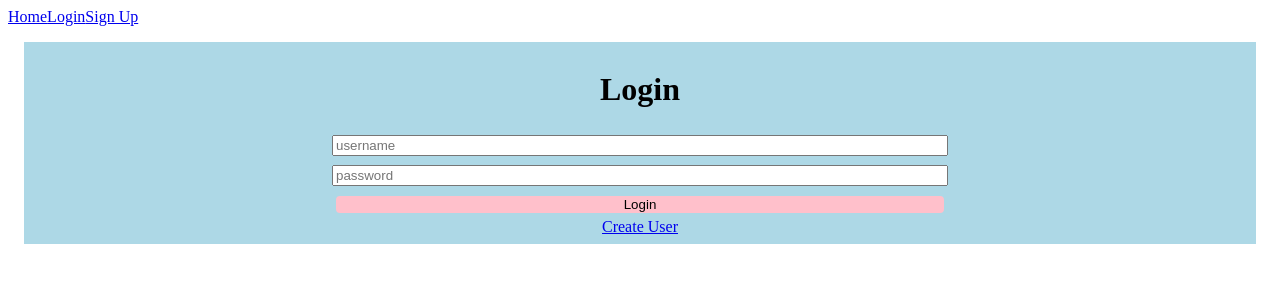
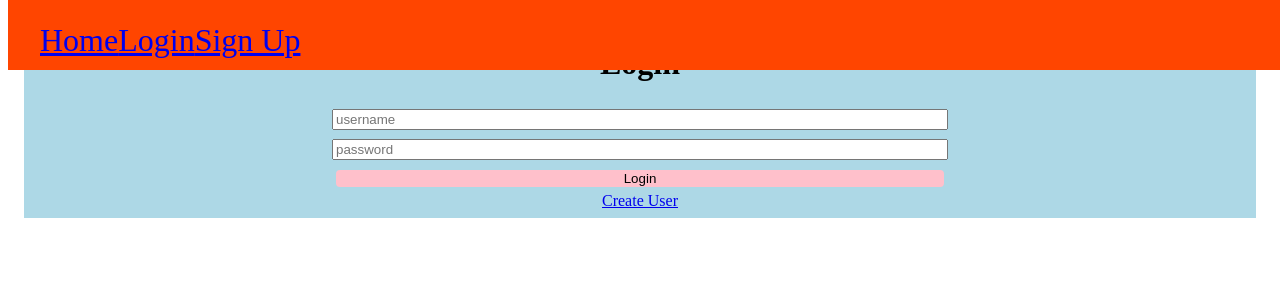
Before and after one commit to kdmatthews/CapstoneProject, a React (Create React App) app in the folder capstone/: page /login in a window 1280 px wide. Shown: the top 300 px of the page. Built offline with nearby package versions, Linux system fonts and the light colour scheme.

Commit message:
started header styling

```diff
--- a/capstone/package.json
+++ b/capstone/package.json
@@ -10,11 +10,13 @@
     "cors": "^2.8.5",
     "dotenv": "^10.0.0",
     "express": "^4.17.1",
+    "node-sass": "^6.0.1",
     "nodemon": "^2.0.14",
     "pg": "^8.7.1",
     "pg-pool": "^3.4.1",
     "react": "^17.0.2",
     "react-dom": "^17.0.2",
+    "react-icons": "^4.3.1",
     "react-redux": "^7.2.6",
     "react-router-dom": "^5.3.0",
     "react-scripts": "4.0.3",
@@ -49,7 +51,6 @@
   },
   "description": "This project was bootstrapped with [Create React App](https://github.com/facebook/create-react-app).",
   "main": "index.js",
-  "devDependencies": {},
   "keywords": [],
   "author": "",
   "license": "ISC"
--- a/capstone/src/components/Navbar.js
+++ b/capstone/src/components/Navbar.js
@@ -1,14 +1,17 @@
 import React from 'react';
 import { navbarData } from './NavbarData';
 import NavbarLinks from './NavbarLinks';
+import { Header, NavbarIcons } from '../styled-components/NavbarStyled';
 
 export default function Navbar() {
 
     return (
-        <>
+        <Header>
+            <NavbarIcons>
           {navbarData?.map((linkData)=>(
               <NavbarLinks linkData={linkData} />
           ))}
-        </>
+          </NavbarIcons>
+        </Header>
     )
 }
--- a/capstone/src/components/NavbarData.js
+++ b/capstone/src/components/NavbarData.js
@@ -1,5 +1,20 @@
+import React from 'react';
+
+import * as AiIcons from "react-icons/ai";
+import * as ImIcons from "react-icons/im";
+
+
+
+
+
 export const navbarData = [
-   {name: "Home", path: "/"},
-   {name: "Login", path: "/login"},
-   {name: "Sign Up", path: "/signup"},
+   {name: "Home",
+   path: "/",
+   icon: <AiIcons.AiFillHome/>},
+   {name: "Login",
+   path: "/login",
+   icon:<AiIcons.AiOutlineLogin />},
+   {name: "Sign Up",
+   path: "/signup",
+   icon: <ImIcons.ImEnter/> },
 ]
--- /dev/null
+++ b/capstone/src/styled-components/NavbarStyled.js
@@ -0,0 +1,20 @@
+import styled from 'styled-components';
+import { Link } from 'react-router-dom'
+
+export const Header = styled.div`
+    width: 100%;
+    height: 70px;
+    background-color: #FF4500;
+    position: fixed;
+    top: 0;
+    z-index: 2;
+`
+export const NavbarIcons = styled.div`
+margin-left: 2rem;
+font-size: 2rem;
+height: 80px;
+display: flex;
+justify-content: flex-start;
+align-items: center;
+color: black;
+`
```
Also changed, not shown: 2 other files (tests, documents, lock files or other folders).
